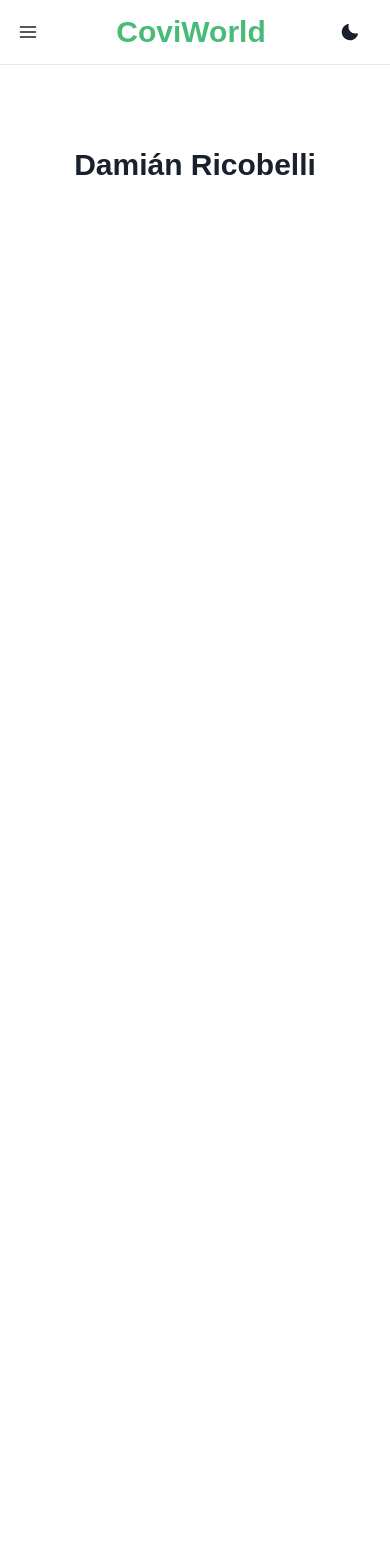
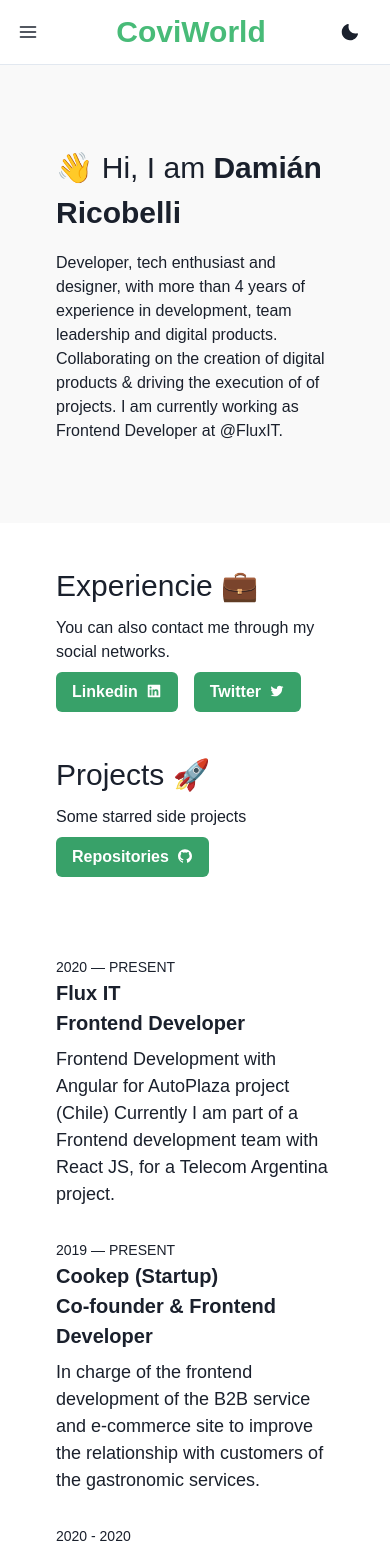
Before and after one commit to damianricobelli/covid-19, a Next.js app: page /author in a window 390 px wide. Shown: the top 1553 px of the page. Before the commit the page ends 844 px from the top, so only its background shows below. Built offline with nearby package versions, Linux system fonts and the light colour scheme; a web font is replaced by a local one.

Commit message:
✨ 💄 Add author page with responsive design

```diff
--- a/src/pages/_app.tsx
+++ b/src/pages/_app.tsx
@@ -9,7 +9,7 @@
 import NProgress from "nprogress"
 import "nprogress/nprogress.css"
 
-NProgress.configure({ showSpinner: false, trickleRate: 0.1, trickleSpeed: 300 })
+NProgress.configure({ showSpinner: false, trickleRate: 0.1, trickleSpeed: 200 })
 
 Router.events.on("routeChangeStart", () => {
   NProgress.start()
--- a/src/pages/author/index.tsx
+++ b/src/pages/author/index.tsx
@@ -1,13 +1,232 @@
-import React from "react"
-import { Heading, Stack, Box } from "@chakra-ui/react"
+import Image from "next/image"
+import {
+  Button,
+  Center,
+  Stack,
+  Box,
+  Text,
+  Flex,
+  useColorModeValue,
+  Link as ChakraLink,
+  Container
+} from "@chakra-ui/react"
+
+import { AiFillGithub, AiFillLinkedin, AiOutlineTwitter } from "react-icons/ai"
 
 interface indexProps {}
 
 const index: React.FC<indexProps> = ({}) => {
   return (
-    <Stack as={Box} py={20} align={"center"}>
-      <Heading>Damián Ricobelli</Heading>
-    </Stack>
+    <>
+      <Container bg={useColorModeValue("#F9F9F9", "gray.700")} maxW={"100%"}>
+        <Stack
+          py={{ base: 20, md: 28 }}
+          px={{ base: 10, md: 20 }}
+          align="center"
+          justify="center"
+        >
+          <Flex spacing={{ base: 6, md: 10 }}>
+            <Box w={{ base: "100%", md: "70%" }}>
+              <Text
+                fontWeight={"300"}
+                fontSize={{
+                  base: "3xl",
+                  sm: "4xl",
+                  md: "3xl",
+                  lg: "4xl",
+                  xl: "6xl"
+                }}
+              >
+                👋 Hi, I am <b>Damián Ricobelli</b>
+              </Text>
+              <Text fontSize={{ sm: "xl", md: "lg", lg: "xl" }} pt={4}>
+                Developer, tech enthusiast and designer, with more than 4 years
+                of experience in development, team leadership and digital
+                products. Collaborating on the creation of digital products &
+                driving the execution of of projects. I am currently working as
+                Frontend Developer at{" "}
+                <ChakraLink href="https://www.fluxitsoft.com/" isExternal>
+                  @FluxIT
+                </ChakraLink>
+                .
+              </Text>
+            </Box>
+            <Box
+              display={{ base: "none", md: "block" }}
+              w={{ md: "40%" }}
+              align="center"
+              justify="center"
+            >
+              <Image
+                src="/assets/img/image.png"
+                alt="Picture of the author"
+                width={240}
+                height={240}
+              />
+            </Box>
+          </Flex>
+        </Stack>
+      </Container>
+      <Container maxW={"100%"}>
+        <Stack pt={{ base: 10, md: 28 }} pb={10} px={{ base: 10, md: 20 }}>
+          <Flex direction={{ base: "column", md: "row" }}>
+            <Box w={{ base: "100%", md: "50%" }} direction={"column"}>
+              <Text
+                fontWeight={"300"}
+                fontSize={{
+                  base: "3xl",
+                  sm: "4xl",
+                  md: "3xl",
+                  lg: "4xl",
+                  xl: "6xl"
+                }}
+              >
+                Experiencie 💼
+              </Text>
+              <Text fontSize={{ sm: "xl", md: "lg", lg: "xl" }} pt={2}>
+                You can also contact me through my social networks.
+              </Text>
+              <Stack as={Box} pt={2} direction={"row"} spacing={4}>
+                <Button colorScheme="green">
+                  <Stack
+                    as={Box}
+                    direction={"row"}
+                    justify={"stretch"}
+                    spacing={2}
+                  >
+                    <ChakraLink
+                      href="https://www.linkedin.com/in/damianricobelli/"
+                      isExternal
+                    >
+                      Linkedin
+                    </ChakraLink>
+                    <AiFillLinkedin style={{ marginTop: 1 }} />
+                  </Stack>
+                </Button>
+                <Button colorScheme="green">
+                  <Stack
+                    as={Box}
+                    direction={"row"}
+                    justify={"stretch"}
+                    spacing={2}
+                  >
+                    <ChakraLink
+                      href="https://twitter.com/damianricobelli"
+                      isExternal
+                    >
+                      Twitter
+                    </ChakraLink>
+                    <AiOutlineTwitter style={{ marginTop: 1 }} />
+                  </Stack>
+                </Button>
+              </Stack>
+              <Text
+                pt={10}
+                fontWeight={"300"}
+                fontSize={{
+                  base: "3xl",
+                  sm: "3xl",
+                  md: "2xl",
+                  lg: "3xl",
+                  xl: "5xl"
+                }}
+              >
+                Projects 🚀
+              </Text>
+              <Text fontSize={{ sm: "xl", md: "lg", lg: "xl" }} pt={2}>
+                Some starred side projects
+              </Text>
+              <Stack as={Box} pt={2} direction={"row"} spacing={4}>
+                <Button colorScheme="green">
+                  <Stack
+                    as={Box}
+                    direction={"row"}
+                    justify={"stretch"}
+                    spacing={2}
+                  >
+                    <ChakraLink
+                      href="https://www.linkedin.com/in/damianricobelli/"
+                      isExternal
+                    >
+                      Repositories
+                    </ChakraLink>
+                    <AiFillGithub style={{ marginTop: 1 }} />
+                  </Stack>
+                </Button>
+              </Stack>
+            </Box>
+            <Box
+              w={{ base: "100%", md: "50%" }}
+              pt={{ base: 20, md: 0 }}
+              direction={"column"}
+            >
+              <Text fontSize="sm">2020 — PRESENT</Text>
+              <Text fontSize="xl" fontWeight="semibold">
+                <ChakraLink href="https://www.fluxitsoft.com/" isExternal>
+                  Flux IT
+                </ChakraLink>
+              </Text>
+              <Text fontSize="xl" fontWeight="semibold">
+                Frontend Developer
+              </Text>
+              <Text fontSize="lg" my={2} mb={8}>
+                Frontend Development with Angular for AutoPlaza project (Chile)
+                Currently I am part of a Frontend development team with React
+                JS, for a Telecom Argentina project.
+              </Text>
+              <Text fontSize="sm">2019 — PRESENT</Text>
+              <Text fontSize="xl" fontWeight="semibold">
+                <ChakraLink href="https://info.cookep.com/" isExternal>
+                  Cookep (Startup)
+                </ChakraLink>
+              </Text>
+              <Text fontSize="xl" fontWeight="semibold">
+                Co-founder & Frontend Developer
+              </Text>
+              <Text fontSize="lg" mt={2} mb={8}>
+                In charge of the frontend development of the B2B service and
+                e-commerce site to improve the relationship with customers of
+                the gastronomic services.
+              </Text>
+              <Text fontSize="sm">2020 - 2020</Text>
+              <Text fontSize="xl" fontWeight="semibold">
+                <ChakraLink href="https://www.doc24.com.ar/" isExternal>
+                  DOC24
+                </ChakraLink>
+              </Text>
+              <Text fontSize="xl" fontWeight="semibold">
+                Frontend Developer
+              </Text>
+              <Text fontSize="lg" my={2} mb={8}>
+                Frontend development of mobile platforms and applications
+                focused on the telemedicine area
+              </Text>
+              <Text fontSize="sm">2017 - 2020</Text>
+              <Text fontSize="xl" fontWeight="semibold">
+                Freelancer Developer
+              </Text>
+              <Text fontSize="lg" my={2} mb={8}>
+                Fullstack developer of multiple digital projects
+              </Text>
+            </Box>
+          </Flex>
+        </Stack>
+      </Container>
+      <Center>
+        <Stack
+          py={{ base: 10, md: 20 }}
+          px={{ base: 10, md: 20 }}
+          direction={"column"}
+          align="center"
+          justify="center"
+        >
+          <Text fontSize={"4xl"}>Thank you! 🙌</Text>
+          <Text fontSize={{ sm: "lg", md: "lg", lg: "xl" }} textAlign="center">
+            This is me. Reach me out and tell me about you.
+          </Text>
+        </Stack>
+      </Center>
+    </>
   )
 }
 
```
Also changed, not shown: public/assets/img/image.png (added), public/assets/img/img.png (added).
